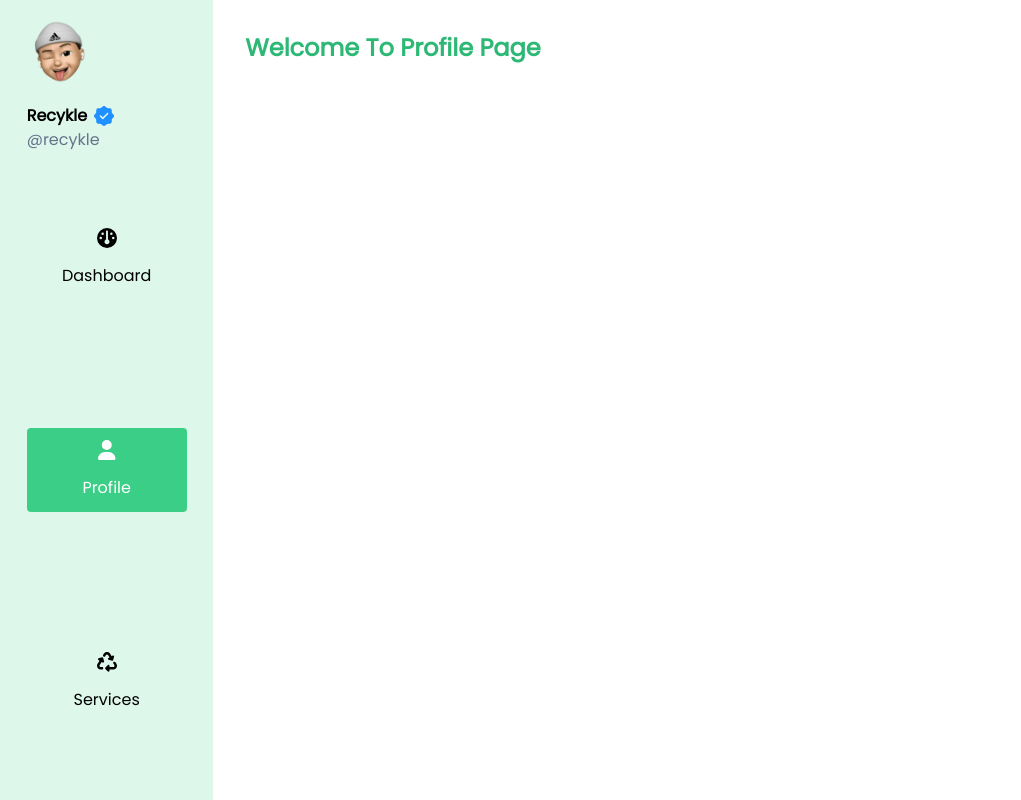
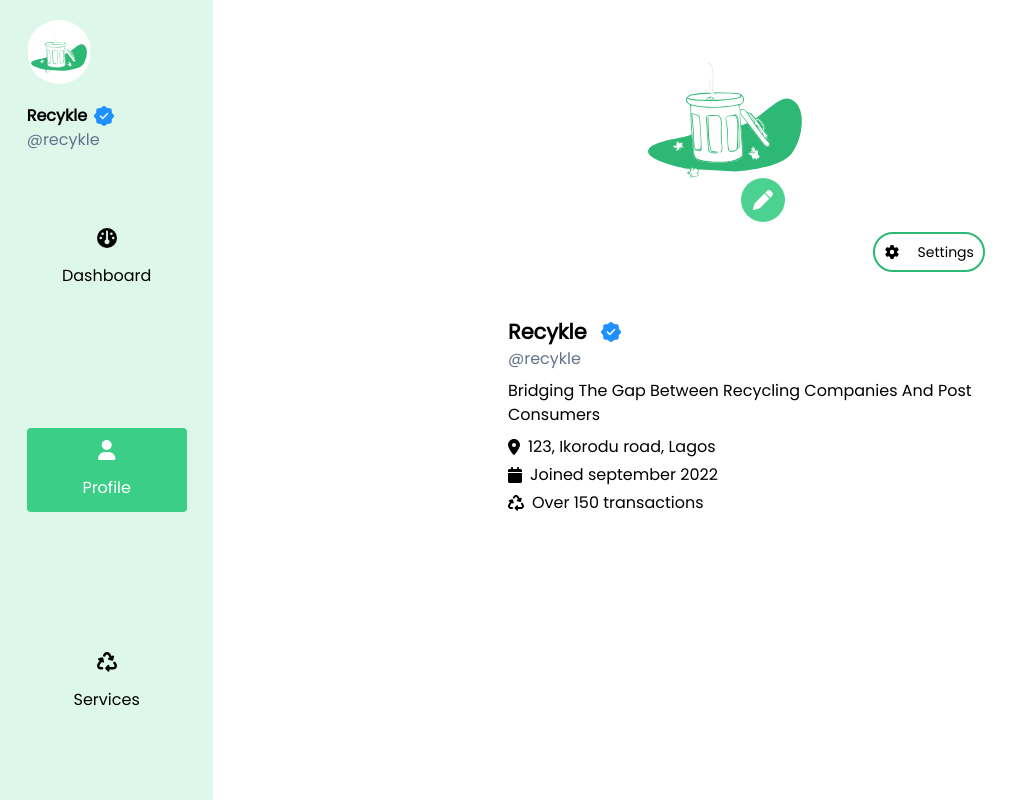
Before and after one commit to Adedoyin-Emmanuel/Recykle, a React (Vite) app: page /company/dashboard/profile in a window 1280 px wide. Shown: the whole page, without its empty margins (0-1021 px from the left). Built offline with nearby package versions, Linux system fonts and the light colour scheme.

Commit message:
Finished company profile UI

```diff
--- a/src/components/CompanySideBar/CompanySideBar.tsx
+++ b/src/components/CompanySideBar/CompanySideBar.tsx
@@ -1,5 +1,5 @@
 import React from "react";
-import Memoji from "./../../assets/memoji-2.png";
+import RecycleLogo from "./../../assets/trash.svg";
 import { FontAwesomeIcon } from "@fortawesome/react-fontawesome";
 import {
   faDashboard,
@@ -61,7 +61,7 @@ const CompanySideBar = ({
       >
         <section className="header-section w-full flex items-center justify-start my-5 flex-col">
           <section className="w-3/4 flex flex-col items-start mx-3">
-            <img src={Memoji} alt="" className="w-16 h-16" />
+            <img src={RecycleLogo} alt="" className="w-16 h-16 rounded-full" />
 
             <section className="profile-name mt-5">
               <h3 className="font-bold capitalize flex">
--- a/src/pages/CompanyProfile/CompanyProfile.tsx
+++ b/src/pages/CompanyProfile/CompanyProfile.tsx
@@ -1,12 +1,87 @@
 import React from "react";
 import CompanyDashboardComponent from "../../components/CompanyDashboardComponent/CompanyDashboardComponent";
+import RecycleLogo from "./../../assets/trash.svg";
+import VerifiedLogo from "./../../assets/verify.svg";
+import { FontAwesomeIcon } from "@fortawesome/react-fontawesome";
+import {
+  faLocationDot,
+  faCalendar,
+  faRecycle,
+  faGear,
+} from "@fortawesome/free-solid-svg-icons";
+import { faPen } from "@fortawesome/free-solid-svg-icons";
+import {
+  navigateToCompanySettings,
+  navigateToCompanyProfileEdit,
+} from "../../utils/navigate";
+import { useNavigate } from "react-router-dom";
 
 const CompanyProfile: React.FC = (): JSX.Element => {
+  const navigateTo = useNavigate();
+
+  const handleSettingsButtonClick = () => {
+    navigateToCompanySettings(navigateTo);
+  };
+
+  const handleProfileEditIconClick = () => {
+    navigateToCompanyProfileEdit(navigateTo);
+  };
+
   return (
     <CompanyDashboardComponent onProfilePage>
-      <h3 className="text-green-300 font-bold text-2xl capitalize">
-        welcome to profile page
-      </h3>
+      <section className="profile-section w-full lg:w-2/4 mx-auto flex flex-col items-start justify-start gap-3">
+        <section className="flex items-center justify-center w-full">
+          <img
+            src={RecycleLogo}
+            alt="profile picture"
+            className="h-44 w-48 rounded-full "
+          />
+          <FontAwesomeIcon
+            icon={faPen}
+            className="hover:bg-slate-100 bg-green-100 text-white transform-gpu duration-100 ease-in-out -translate-x-20 translate-y-20 rounded-full p-3 hover:text-green-300 cursor-pointer"
+            size={"lg"}
+            title="Edit profile"
+            onClick={handleProfileEditIconClick}
+          />
+        </section>
+        <section className="action-buttons w-full flex items-center justify-end">
+          <button
+            className="rounded-[30px] capitalize w-[120px] h-10  md:w-32 md:h-10 lg:w-28 text-sm m-3 flex items-center justify-around transition-colors duration-100 ease-in-out border-2 border-green-300 hover:bg-green-300 hover:text-white"
+            onClick={handleSettingsButtonClick}
+          >
+            <FontAwesomeIcon icon={faGear} />
+            settings
+          </button>
+        </section>
+        <section className="profile-details my-5 mx-3">
+          <h3 className="profile-name font-bold capitalize text-[1.3rem] flex items-center justify-start gap-x-3">
+            Recykle
+            <p>
+              <img src={VerifiedLogo} alt="verified logo" />
+            </p>
+          </h3>
+          <p className="profile-username text-slate-500">@recykle</p>
+
+          <p className="profile-description my-2 capitalize">
+            Bridging the gap between recycling companies and post consumers
+          </p>
+
+          <p className="profile-location flex items-center justify-start gap-x-2 mb-1">
+            <FontAwesomeIcon icon={faLocationDot} />
+            123, Ikorodu road, Lagos
+          </p>
+
+          <p className="profile-join-date flex items-center justify-start gap-x-2 mb-1">
+            <FontAwesomeIcon icon={faCalendar} />
+            Joined september 2022
+          </p>
+
+          <p className="profile-join-date flex items-center justify-start gap-x-2 mb-1">
+            <FontAwesomeIcon icon={faRecycle} />
+            Over 150 transactions
+          </p>
+        </section>
+      </section>
     </CompanyDashboardComponent>
   );
 };
```
Also changed, not shown: src/assets/scrapay.webp (added).
